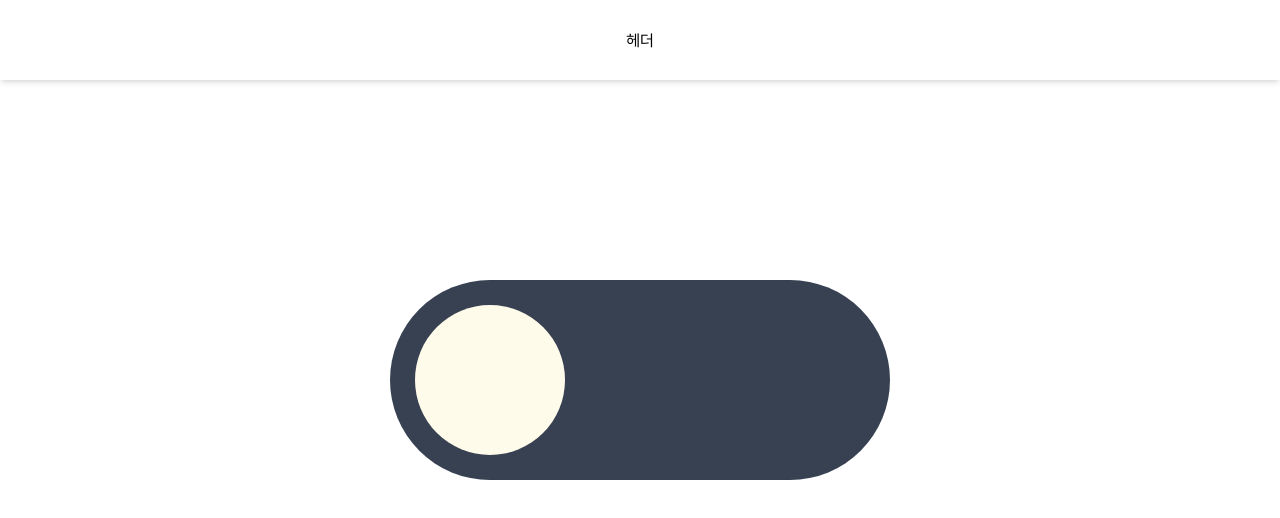
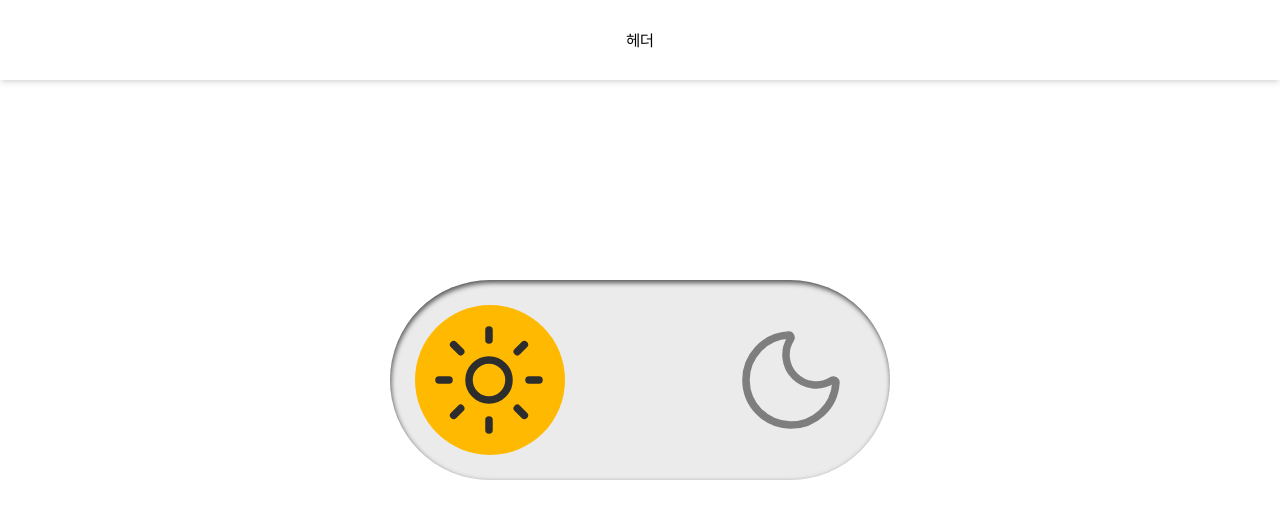
Before and after one commit to 2doh/lab, a Next.js app: page /darkmode in a window 1280 px wide. Shown: the top 518 px of the page. Built offline with nearby package versions, Linux system fonts and the light colour scheme.

Commit message:
docs : 토글 스위치 구현 comment : 다크모드 구현 필요

```diff
--- a/src/app/darkmode/page.tsx
+++ b/src/app/darkmode/page.tsx
@@ -8,18 +8,17 @@ const page = () => {
     >
       {/* input checkbox를 숨기고 label을 이용해 토글 스위치 모양 구현 */}
       <label
-        className="cursor-pointer
+        className="cursor-pointer group
         w-full h-full max-w-[500px] max-h-[200px]"
       >
         {/* 토글 체크박스 */}
-        {/* sr-only 클래스로 input 숨김
-        peer 클래스는 상태(checked 등)를 형제 요소에 전달 */}
-        <input type="checkbox" className="peer sr-only" />
+        {/* sr-only 클래스로 input 숨김 */}
+        <input type="checkbox" className="sr-only" />
         {/* 스위치 배경 */}
         <div
-          className="w-full h-full bg-darkgray rounded-full
-          peer-checked:bg-dark-surface transition-colors duration-500
-          relative
+          className="w-full h-full bg-lightgray rounded-full
+          group-has-[input:checked]:bg-dark-surface transition-colors duration-500
+          relative shadow-[inset_1px_3px_5px_rgba(0,0,0,0.6),inset_0px_0px_5px_rgba(0,0,0,0.1)]
           "
         >
           {/* 스위치 버튼 */}
@@ -27,10 +26,47 @@ const page = () => {
             className="absolute top-[50%] left-[5%] translate-y-[-50%]
             w-[30%] h-[75%] rounded-full
             transition-transform transform duration-500
-            flex flex-center bg-amber-50
-            peer-checked:translate-x-10
+            flex flex-center bg-amber-400
+            group-has-[input:checked]:translate-x-[200%]
             "
           ></div>
+          <div className="absolute h-[60%] top-[50%] translate-y-[-50%] left-[7.8%]">
+            <svg
+              xmlns="http://www.w3.org/2000/svg"
+              viewBox="0 0 24 24"
+              fill="none"
+              stroke-width="1.5"
+              stroke-linecap="round"
+              stroke-linejoin="round"
+              className="w-full h-full stroke-dark-surface
+              group-has-[input:checked]:stroke-darkgray
+              "
+            >
+              <circle cx="12" cy="12" r="4" />
+              <path d="M12 2v2" />
+              <path d="M12 20v2" />
+              <path d="m4.93 4.93 1.41 1.41" />
+              <path d="m17.66 17.66 1.41 1.41" />
+              <path d="M2 12h2" />
+              <path d="M20 12h2" />
+              <path d="m6.34 17.66-1.41 1.41" />
+              <path d="m19.07 4.93-1.41 1.41" />
+            </svg>
+          </div>
+          <div className="absolute h-[60%] top-[50%] translate-y-[-50%] right-[7.8%]">
+            <svg
+              xmlns="http://www.w3.org/2000/svg"
+              viewBox="0 0 24 24"
+              fill="none"
+              stroke-width="1.5"
+              stroke-linecap="round"
+              stroke-linejoin="round"
+              className="w-full h-full stroke-darkgray
+              group-has-[input:checked]:stroke-dark-surface"
+            >
+              <path d="M20.985 12.486a9 9 0 1 1-9.473-9.472c.405-.022.617.46.402.803a6 6 0 0 0 8.268 8.268c.344-.215.825-.004.803.401" />
+            </svg>
+          </div>
         </div>
       </label>
     </div>
--- a/src/styles/globals.css
+++ b/src/styles/globals.css
@@ -66,9 +66,10 @@ strong {
   --color-table-d: #fae39d;
   --color-table-e: #99aa8c;
   --color-black: #0d0d0d;
-  --color-darkgray: #374151;
+  --color-darkgray: #7e7e7e;
+  --color-lightgray: #ebebeb;
   --color-light: #fdfdfd;
-  --color-shadow: #e6e5e6;
+  --color-shadow: #c0bec0;
   --color-dark-surface: #2d2d2d;
 }
 
```
